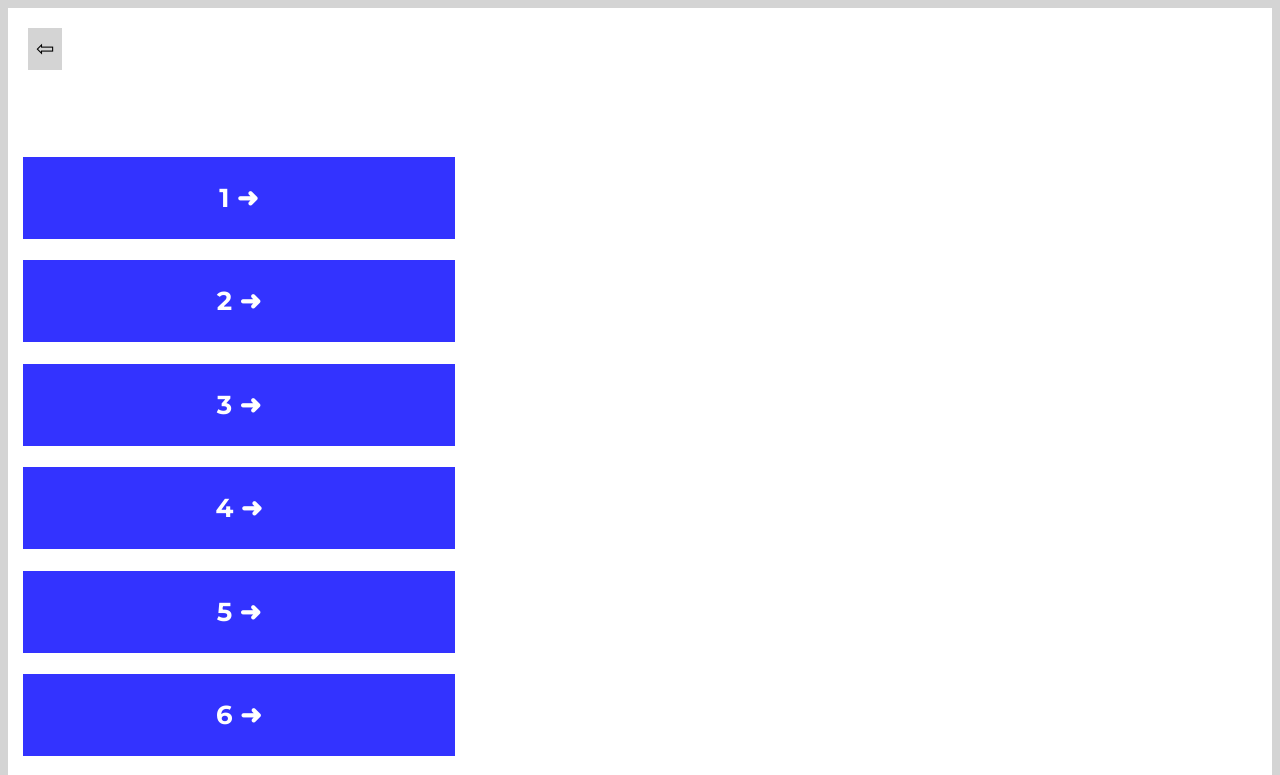
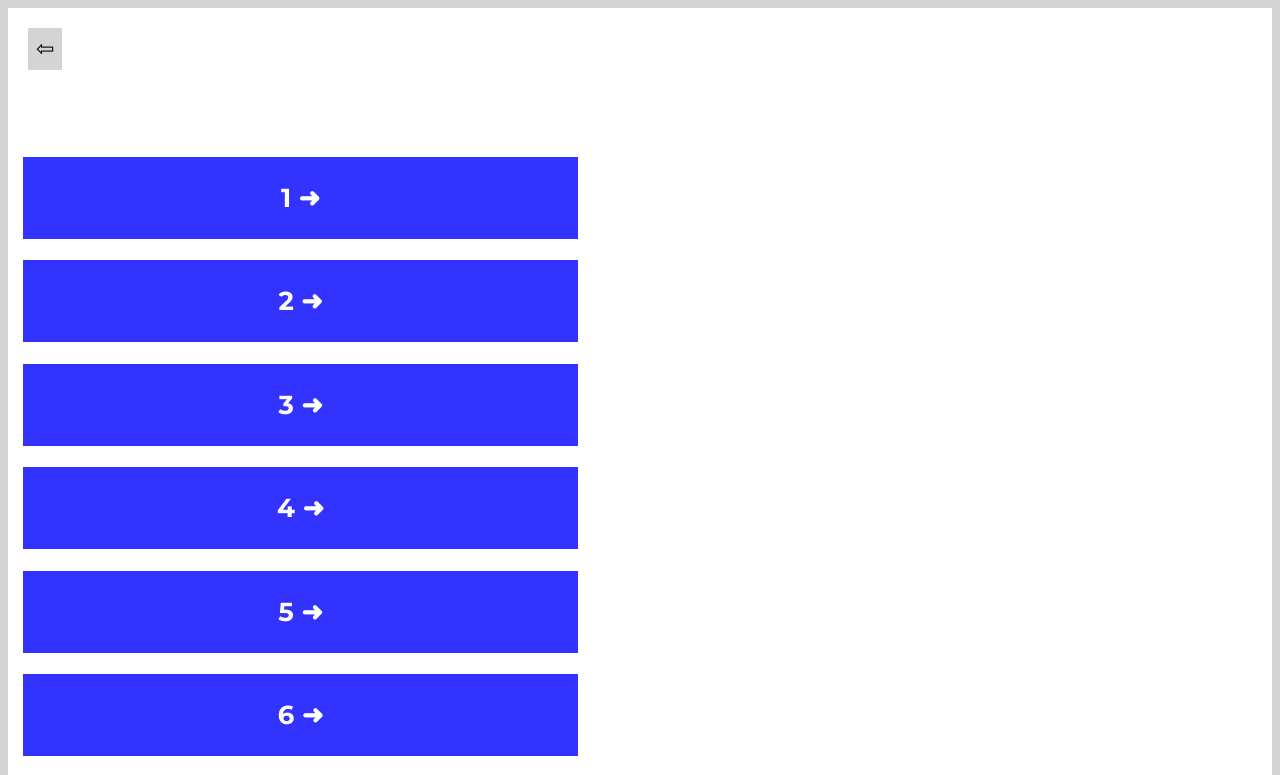
Before and after one commit to web-fullstack-dev/Bible-Verses-Psalms--RU, a plain HTML site: page index.html in a window 1280 px wide. Shown: the top 775 px of the page. Drawn offline with Linux system fonts and the light colour scheme.

Commit message:
Updated section.css

```diff
--- a/css/section.css
+++ b/css/section.css
@@ -3,7 +3,7 @@
 }
 
 .section__h1 {
-  width: 15%;
+  width: 150px;
   text-align: center;
   color: hsl(0, 0%, 100%);
   font-size: 26px;
@@ -14,7 +14,7 @@
 
 @media (min-width: 360px) {
   .section__h1 {
-    width: 35%;
+    width: 45%;
   }
 }
 
@@ -36,24 +36,6 @@
   transform: scale(1.1);
 }
 
-/* .section__h1--violet {
-  background-color: hsl(300, 76%, 72%);
-}
-
-.section__h1--violet:active {
-  background-color: hsl(300, 76%, 62%);
-  transform: scale(1.1);
-}
-
-.section__h1--orange {
-  background-color: hsl(39, 100%, 50%);
-}
-
-.section__h1--orange:active {
-  background-color: hsl(39, 100%, 60%);
-  transform: scale(1.1);
-} */
-
 .section__h1--link {
   text-decoration: none;
   cursor: context-menu;
@@ -62,7 +44,7 @@
 .section__button {
   background-color: hsl(0, 0%, 83%);
   border-style: none;
-  font-size: 22px;
+  font-size: 14px;
   padding: 8px;
   margin: 5px;
   cursor: context-menu;
@@ -73,3 +55,7 @@
   text-decoration: none;
   cursor: context-menu;
 }
+
+.section__button--size {
+  font-size: 22px;
+}
```
